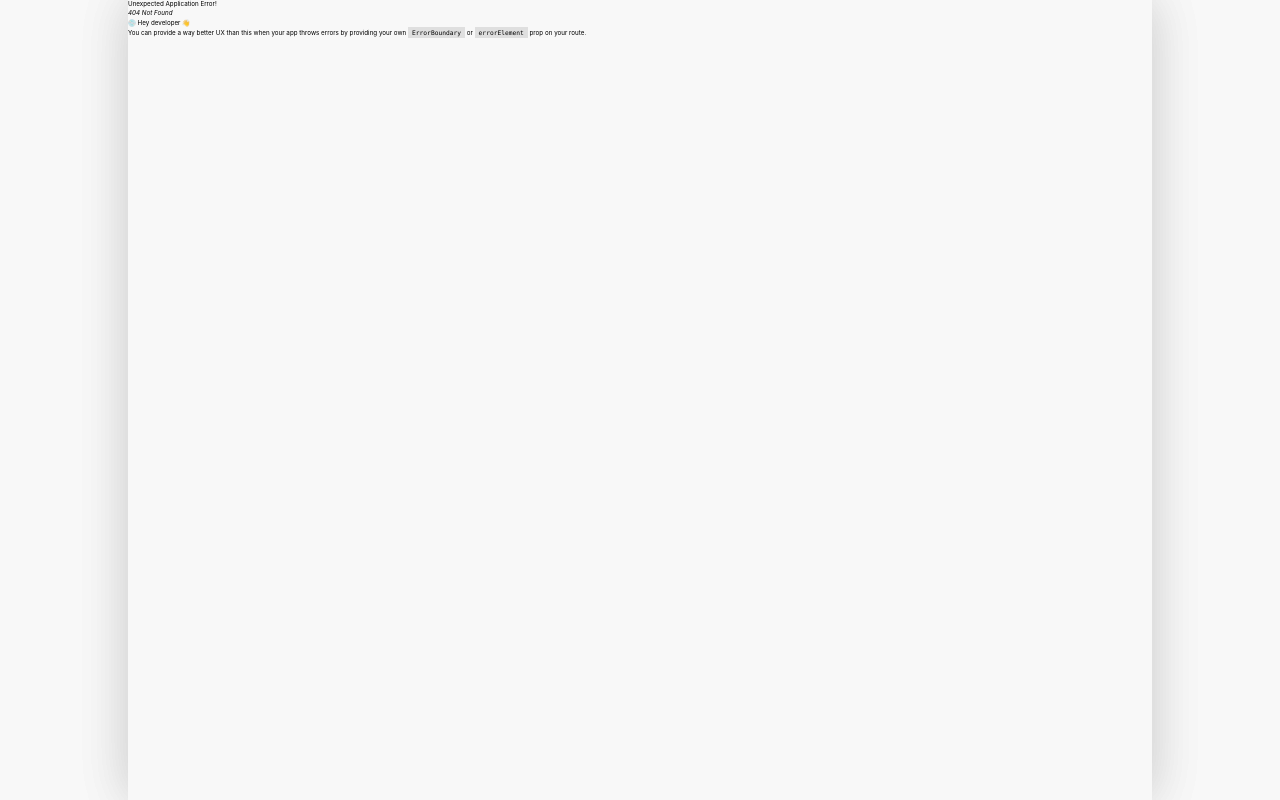
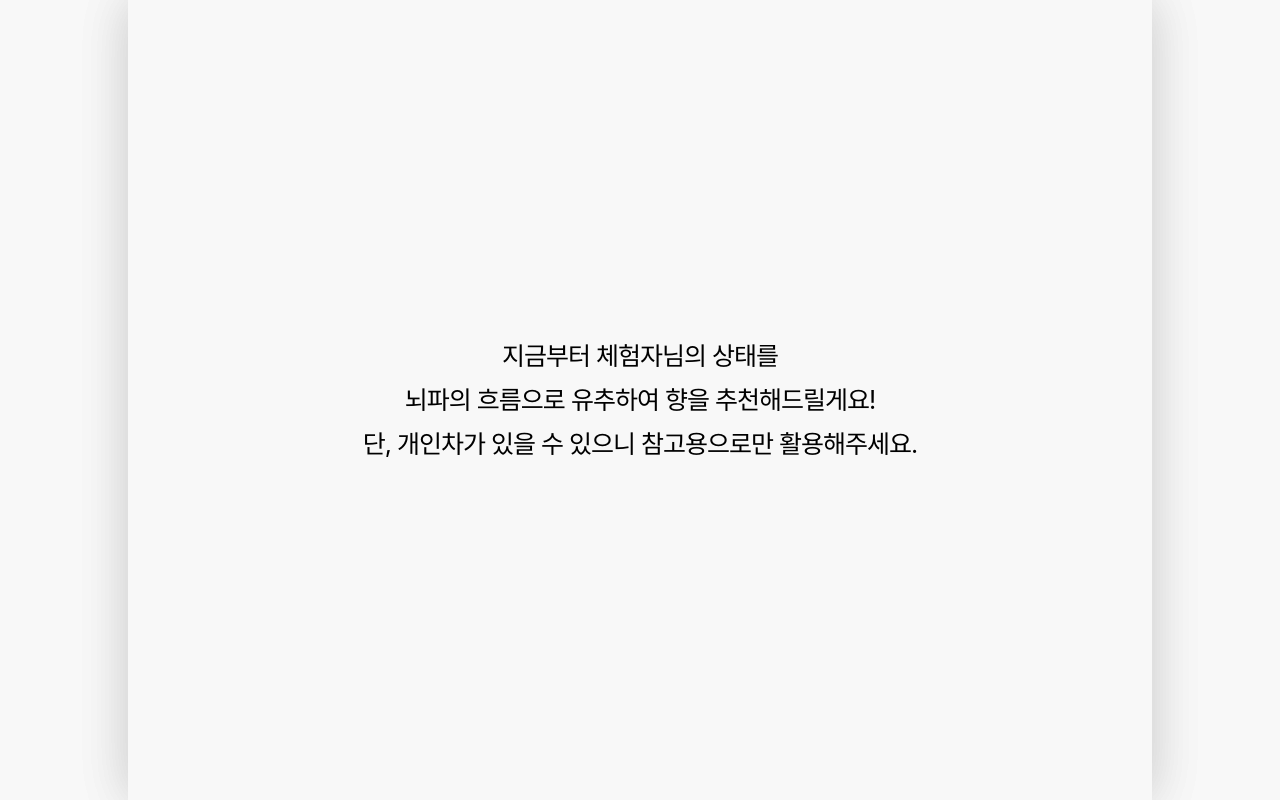
Before and after one commit to heesunee/PHORYN, a React (Vite) app: page /intro in a window 1280 px wide. Before the commit this address had no page. Built offline with nearby package versions, Linux system fonts and the light colour scheme; a web font is replaced by a local one.

Commit message:
feat: intro page (#4)

```diff
--- a/src/pages/home.tsx
+++ b/src/pages/home.tsx
@@ -1,11 +1,14 @@
 import Button from '@components/button';
 import LogoImg from '/logo_img.png';
+import { useNavigate } from 'react-router-dom';
 
 const Home = () => {
+  const navigate = useNavigate();
+
   return (
     <main className='flex flex-col items-center justify-between py-[14.9rem] h-full'>
       <img src={LogoImg} alt='로고' className='w-[40rem]' />
-      <Button text='시작하기' variant='white'/>
+      <Button text='시작하기' variant='white' onClick={()=>navigate('/intro')}/>
     </main>
   );
 };
--- /dev/null
+++ b/src/pages/intro.tsx
@@ -0,0 +1,9 @@
+const Intro = () => {
+  return (
+    <main className='flex items-center justify-center h-full text-center'>
+      <p className='subtitle_01'>지금부터 체험자님의 상태를<br/>뇌파의 흐름으로 유추하여 향을 추천해드릴게요!<br/>단, 개인차가 있을 수 있으니 참고용으로만 활용해주세요.</p>
+    </main>
+  )
+}
+
+export default Intro;
--- a/src/shared/components/button.tsx
+++ b/src/shared/components/button.tsx
@@ -25,11 +25,12 @@ const buttonVariants = cva(
 interface ButtonProps extends VariantProps<typeof buttonVariants>{
   text: string;
   icon?: ReactNode;
+  onClick?: () => void;
 }
 
-const Button = ({text, variant, size, icon} : ButtonProps) => {
+const Button = ({text, variant, size, icon, onClick} : ButtonProps) => {
   return (
-    <button type='button' className={buttonVariants({variant, size})} aria-label={text}>
+    <button type='button' className={buttonVariants({variant, size})} aria-label={text} onClick={onClick}>
       {text}
       {icon}
     </button>
```
Also changed, not shown: src/shared/routes/router.tsx (+4 -11 lines).
